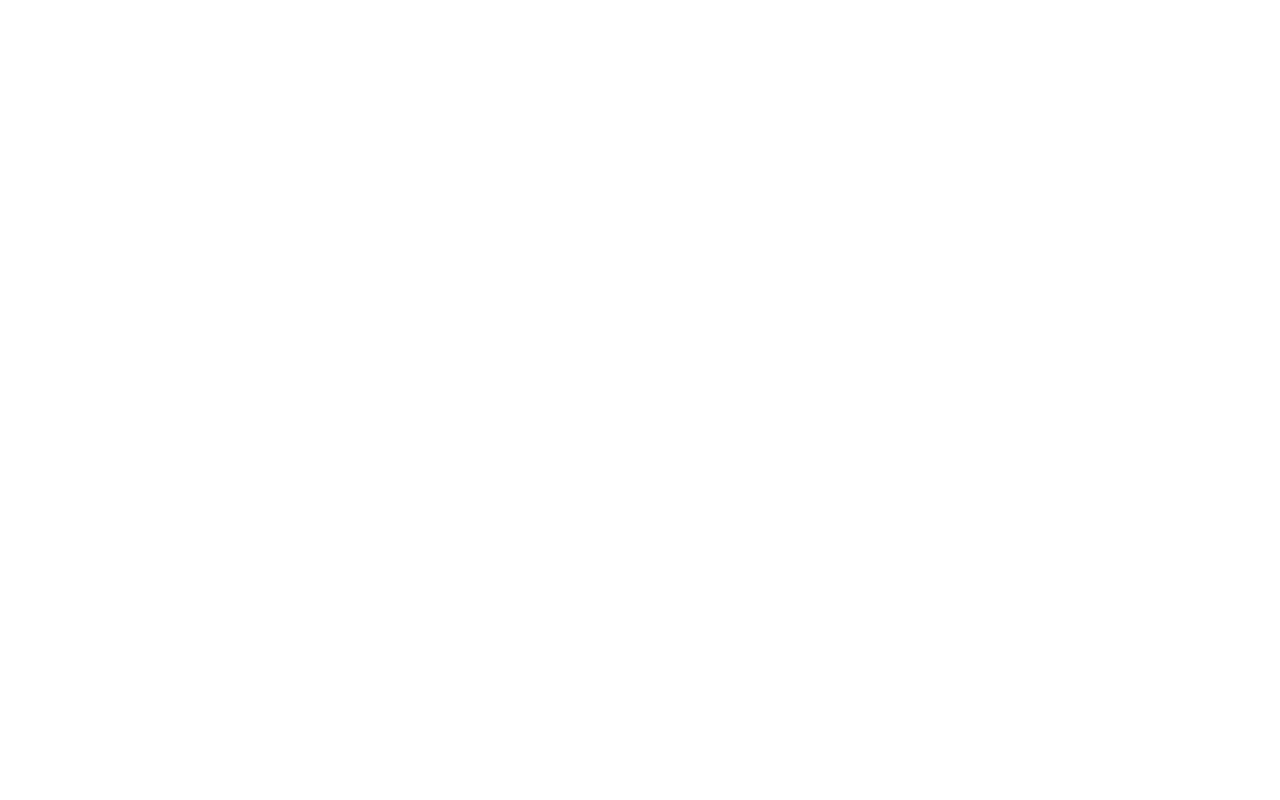
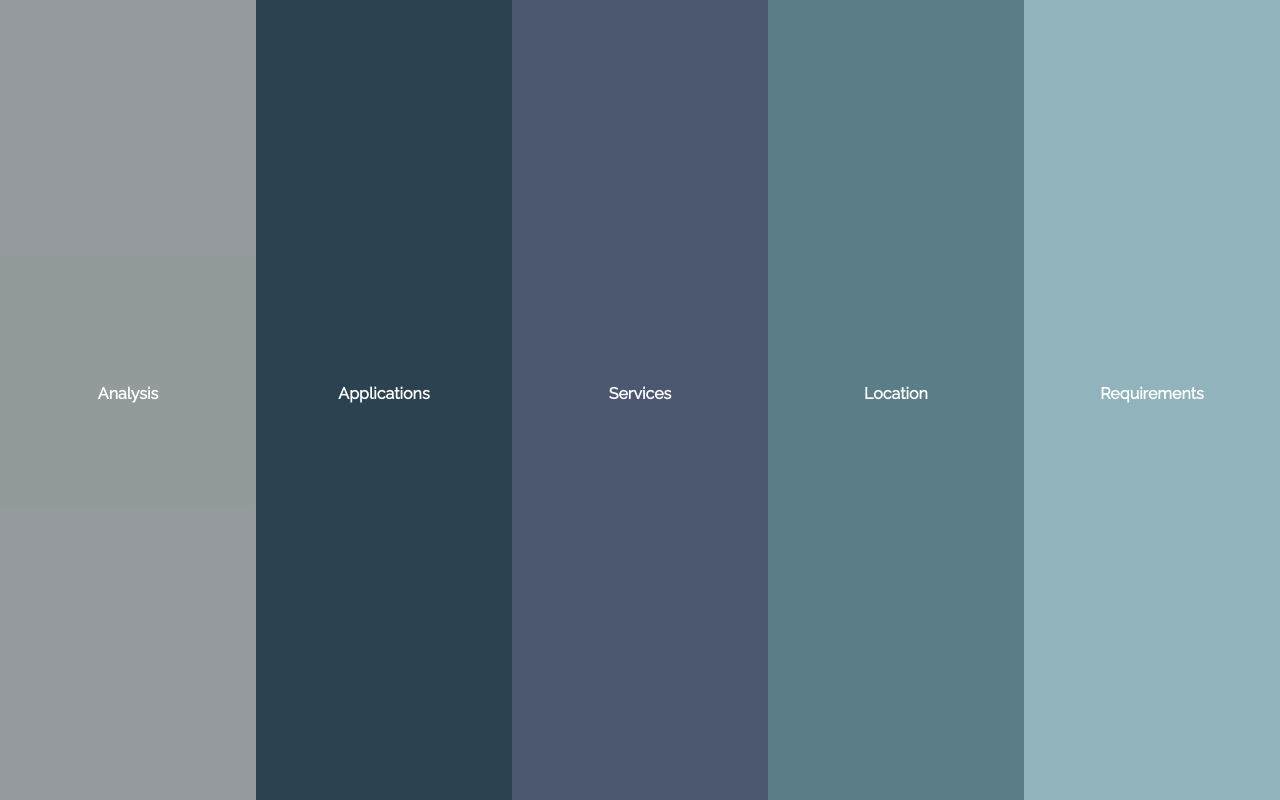
Before and after one commit to AmoghVaranasi/TheBreakoutZone, a plain HTML site: page index.html in a window 1280 px wide. Drawn offline with nearby package versions, Linux system fonts and the light colour scheme.

Commit message:
Update index.html

```diff
--- a/index.html
+++ b/index.html
@@ -1,9 +1,101 @@
+<!DOCTYPE html>
 <html>
   <head>
-<title></title>
+ <title>Cloud Computing</title>
+	  <link rel="icon" href="cloud.gif" type="image/gif" sizes="16x16">
+    <link rel="stylesheet" type="text/css" href="animate.css">
+    <link rel="stylesheet" type="text/css" href="music.css">
+    <script src="jquery.js"></script>
+    <script src="index.js"></script>
     <style>
+    @import url('https://fonts.googleapis.com/css?family=Raleway');
+      body, html{
+        margin:0;
+        padding:0;
+        width: 100%;
+        height: 100%;
+      }
+      .nav, nav ul{
+        width: 100%;
+        height: 100%;
+        padding: 0;
+        margin: 0;
+      }
+      nav ul{
+          display: flex;
+          list-style: none;
+          text-align:center;
+      }
+      .li{
+        flex-basis: 20%;
+        justify-content: center;
+        align-items: center;
+        height: 100%;
+        overflow: hidden;
+      }
+      nav li:nth-of-type(1){background-color: #2e323c}
+      nav li:nth-of-type(1):hover{
+	background-color: rgba(41,54,59,0.5);
+      }
+      nav li:nth-of-type(2){background-color: #2b4251}
+      nav li:nth-of-type(2):hover{
+	 background-color: rgba(41,54,59,0.5);
+      }
+      nav li:nth-of-type(3){background-color: #4c586f}
+      nav li:nth-of-type(3):hover{
+	 background-color: rgba(41,54,59,0.5);
+
+      }
+      nav li:nth-of-type(4){background-color: #5b7d87}
+      nav li:nth-of-type(4):hover{
+	 background-color: rgba(41,54,59,0.5);
+      }
+
+      nav li:nth-of-type(5){background-color: #91b3bc}
+      nav li:nth-of-type(5):hover{
+	  background-color: rgba(41,54,59,0.5);
+      }
+      ul li a{
+          position: relative;
+          top: 48%;
+          text-decoration:none;
+          font-family: 'Raleway', sans-serif;
+          font-weight: bold;
+          color:white;
+	}
+
+	.a {
+	    flex-basis: 20%;
+            justify-content: center;
+            align-items: center;
+            padding-top: 100%;
+            padding-bottom: 100%;
+	    overflow: hidden;
+	  }
+
     </style>
   </head>
   <body>
+  <nav class="nav" role="navigation">
+    <ul class="slideInDown animated">
+      <li class="li"><a href="https://teakyung25.github.io/tsawebsite/Analysis/Advantages/index.html" class="nav-items a">Analysis</a></li>
+      <li class="li"><a href="https://teakyung25.github.io/tsawebsite/Application/index.html" class="nav-item2 a">Applications</a></li>
+      <li class="li"><a href="https://teakyung25.github.io/tsawebsite/Services/IaaS/index.html" class="nav-item3 a">Services</a></li>
+      <li class="li"><a href="https://teakyung25.github.io/tsawebsite/Location/Public/index.html" class="nav-item4 a">Location</a></li>
+      <li class="li"><a href="https://teakyung25.github.io/tsawebsite/Requirements/index.html" class="nav-item5 a">Requirements</a></li
+    </ul>
+  </nav>
+    <a style="position:fixed;">
+<div class="">
+	<audio id="backgroundaudio"style="display:none;" autoplay loop><source src="bensound-creativeminds.mp3" type="audio/mpeg"></audio>
+	<div class="line-c">
+    	<div id="line-1" class="line"></div>
+    	<div id="line-2" class="line"></div>
+    	<div id="line-3" class="line"></div>
+    	<div id="line-4" class="line"></div>
+    	<div id="line-5" class="line"></div>
+	</div>
+</div>
+</a>
   </body>
 </html>
```
Lines whose indentation alone changed are shown as unchanged.
